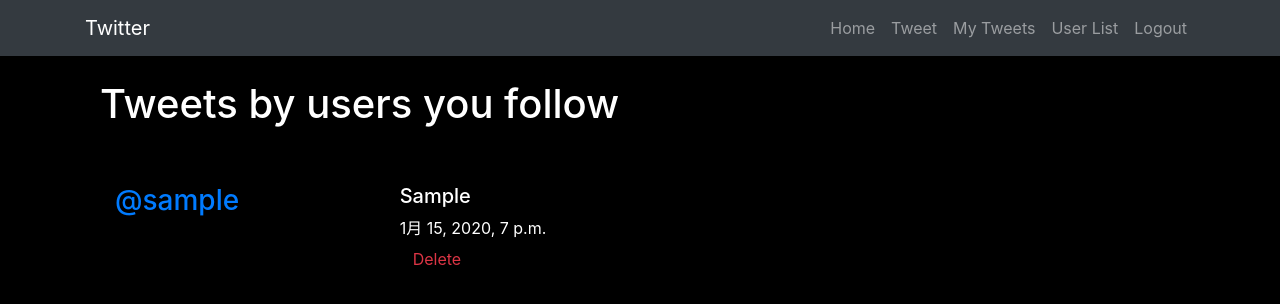
After one commit to RitsukiIwabuchi/twitterclone, a Django app: page /home-tweets/ in a window 1280 px wide. The commit adds this page. Shown: the top 304 px of the page. Run offline with Django 3.2, Linux system fonts and the light colour scheme; a user stored in the database is signed in; tables that the repository leaves empty hold one stand-in row (values such as "Sample post"); some libraries are stand-ins or nearby versions.

Commit message:
create follow and favorite

```diff
--- a/mysite/twitterclone/models.py
+++ b/mysite/twitterclone/models.py
@@ -6,7 +6,8 @@ from django.contrib.auth.models import User
 class Tweet(models.Model):
     user = models.ForeignKey(User, on_delete=models.CASCADE)
     tweet = models.TextField(max_length=140)
-    created_at = models.DateTimeField(auto_now=True)
+    created_at = models.DateTimeField(auto_now_add=True)
+    favorites = models.ManyToManyField(User, related_name="favorites")
 
     def __str__(self):
         return self.tweet
@@ -16,3 +17,16 @@ class Tweet(models.Model):
 
     class Meta:
         ordering = ["-created_at"]
+
+class Follow(models.Model):
+    follow_user = models.ForeignKey(User, on_delete=models.CASCADE, related_name="follow_user")
+    followed_user = models.ForeignKey(User, on_delete=models.CASCADE, related_name="followed_user")
+    followed_at = models.DateTimeField(auto_now=True)
+
+    class Meta:
+        constraints = [
+            models.UniqueConstraint(
+                fields=["follow_user", "followed_user"],
+                name="following_unique"
+            ),
+        ]
--- a/mysite/twitterclone/urls.py
+++ b/mysite/twitterclone/urls.py
@@ -11,6 +11,12 @@ urlpatterns = [
     path('signup/', views.SignUpView.as_view(), name='signup'),
     path('new/', views.CreateTweetView.as_view(), name='new'),
     path('my-tweets/<username>', views.MyTweetsView.as_view(), name='my-tweets'),
+    path('home-tweets/', views.HomeTweetView.as_view(), name='home-tweets'),
     path('delete/<int:pk>', views.TweetDeleteView.as_view(), name='delete'),
     path('delete/done/', views.TweetDeleteDoneView.as_view(), name='delete_done'),
+    path('userlist/', views.UserListView.as_view(), name='userlist'),
+    path('follow/', views.FollowView.as_view(), name='follow'),
+    path('followdelete/', views.FollowDeleteView.as_view(), name='followdelete'),
+    path('favorite/<int:pk>', views.FavoriteView.as_view(), name='favorite'),
+    path('favoritedelete/<int:pk>', views.FavoriteDeleteView.as_view(), name='favoritedelete'),
 ]
--- a/mysite/twitterclone/views.py
+++ b/mysite/twitterclone/views.py
@@ -1,12 +1,12 @@
-from django.shortcuts import get_object_or_404, render
+from django.shortcuts import get_object_or_404, redirect
 from django.urls import reverse, reverse_lazy
 from django.views import generic
-from django.utils import timezone
 from django.contrib.auth import login
 from django.contrib.auth.mixins import LoginRequiredMixin
+from django.contrib.auth.models import User
 from django.http import HttpResponseRedirect
 from .forms import SignUpForm, TweetForm
-from .models import Tweet
+from .models import Tweet, Follow
 
 class IndexView(generic.TemplateView):
     template_name = 'twitterclone/index.html'
@@ -35,18 +35,26 @@ class CreateTweetView(LoginRequiredMixin, generic.CreateView):
         self.object.save()
         return super().form_valid(form)
 
-class MyTweetsView(generic.ListView):
+class MyTweetsView(LoginRequiredMixin, generic.ListView):
     model = Tweet
     template_name = "twitterclone/tweet_list.html"
 
     def get_queryset(self):
         queryset = super().get_queryset()
-        return queryset.select_related('user').filter(user__username__iexact=self.request.user)
+        return queryset.select_related('user').filter(user__username__iexact=self.kwargs.get("username"))
 
     def get_context_data(self, **kwargs):
         context = super().get_context_data(**kwargs)
-        context["tweet_user"] = self.request.user
+        context["tweet_user"] = self.kwargs.get("username")
         return context
+
+class HomeTweetView(LoginRequiredMixin, generic.ListView):
+    model = Tweet
+    template_name = "twitterclone/tweet_list_home.html"
+
+    def get_queryset(self):
+        queryset = super().get_queryset()
+        return queryset.filter(user__in=Follow.objects.filter(follow_user=self.request.user).values('followed_user'))
 
 class TweetDeleteView(LoginRequiredMixin, generic.DeleteView):
     model = Tweet
@@ -59,3 +67,49 @@ class TweetDeleteView(LoginRequiredMixin, generic.DeleteView):
 
 class TweetDeleteDoneView(LoginRequiredMixin, generic.TemplateView):
     template_name = 'twitterclone/tweet_delete_done.html'
+
+class UserListView(LoginRequiredMixin, generic.ListView):
+    model = User
+    template_name = 'twitterclone/user_list.html'
+
+    def get_queryset(self):
+        queryset = super().get_queryset()
+        return queryset.exclude(username__iexact=self.request.user.username)
+
+    def get_context_data(self, **kwargs):
+        context = super().get_context_data(**kwargs)
+        context["followers"] = Follow.objects.filter(follow_user=self.request.user).values_list('followed_user_id', flat=True)
+        return context
+
+class FollowView(LoginRequiredMixin, generic.TemplateView):
+    def post(self, request, **kwargs):
+        user_pk = request.POST.get('user_pk')
+        follower = get_object_or_404(User, pk=user_pk)
+        follow = Follow(follow_user=self.request.user, followed_user=follower)
+        follow.save()
+        return HttpResponse()
+        #return redirect(reverse("twitterclone:userlist"))
+
+class FollowDeleteView(LoginRequiredMixin, generic.TemplateView):
+    def post(self, request, **kwargs):
+        user_pk = request.POST.get('user_pk')
+        follower = get_object_or_404(User, pk=user_pk)
+        follow = Follow.objects.get(follow_user=self.request.user, followed_user=follower)
+        follow.delete()
+        return redirect(reverse("twitterclone:userlist"))
+
+class FavoriteView(LoginRequiredMixin, generic.TemplateView):
+    def post(self, request, **kwargs):
+        tweet_pk = request.POST.get('tweet_pk')
+        tweet = get_object_or_404(Tweet, pk=tweet_pk)
+        tweet.favorites.add(request.user)
+        tweet.save()
+        return redirect(reverse("twitterclone:home-tweets"))
+
+class FavoriteDeleteView(LoginRequiredMixin, generic.TemplateView):
+    def post(self, request, **kwargs):
+        tweet_pk = request.POST.get('tweet_pk')
+        tweet = get_object_or_404(Tweet, pk=tweet_pk)
+        tweet.favorites.remove(request.user)
+        tweet.save()
+        return redirect(reverse("twitterclone:home-tweets"))
--- a/templates/twitterclone/_tweet.html
+++ b/templates/twitterclone/_tweet.html
@@ -6,12 +6,25 @@
 		<time class="time">{{ tweet_obj.created_at }}</time>
 
 		<div class="media-footer">
-			{% if user.is_authenticated and tweet_obj.user == user %}
+			{% if user.is_authenticated and tweet_obj.user == request.user %}
 			<a href="{% url 'twitterclone:delete' pk=tweet_obj.pk %}" title="delete" class="btn btn-simple">
 				<span class="fa fa-remove text-danger" aria-hidden="true"></span>
 				<span class="text-danger icon-label">Delete</span>
 			</a>
 			{% endif %}
+			{% if tweet_obj.user != request.user and request.user in tweet_obj.favorites.all %}
+			<form method="post" action="{% url 'twitterclone:favoritedelete' pk=tweet_obj.pk %}">
+                {% csrf_token %}
+				<input type="hidden" name="tweet_pk" value="{{ tweet_obj.pk }}">
+                <button type="submit" class="btn btn-outline-danger btn-sm">Favorite</button>
+            </form>
+			{% elif tweet_obj.user != request.user and not request.user in tweet_obj.favorites.all %}
+			<form method="post" action="{% url 'twitterclone:favorite' pk=tweet_obj.pk %}">
+                {% csrf_token %}
+				<input type="hidden" name="tweet_pk" value="{{ tweet_obj.pk }}">
+                <button type="submit" class="btn btn-outline-light btn-sm">Favorite</button>
+            </form>
+			{% endif %}
 		</div>
 	</div>
 </div>
--- a/templates/twitterclone/base.html
+++ b/templates/twitterclone/base.html
@@ -18,9 +18,10 @@
         </div>
         <div class="navbar-nav ml-auto">
             {% if user.is_authenticated %}
-            <a class="nav-item nav-link" href="" class="btn btn-simple">Home</a>
+            <a class="nav-item nav-link" href="{% url 'twitterclone:home-tweets' %}" class="btn btn-simple">Home</a>
             <a class="nav-item nav-link" href="{% url 'twitterclone:new' %}" class="btn btn-simple">Tweet</a>
             <a class="nav-item nav-link" href="{% url 'twitterclone:my-tweets' username=request.user.username %}" class="btn btn-simple">My Tweets</a>
+            <a class="nav-item nav-link" href="{% url 'twitterclone:userlist' %}" class="btn btn-simple">User List</a>
             <a class="nav-item nav-link" href="{% url 'twitterclone:logout' %}" class="btn btn-simple">Logout</a>
             {% else %}
             <a class="nav-item nav-link" href="{% url 'twitterclone:login' %}" class="btn btn-simple">Login</a>
--- /dev/null
+++ b/templates/twitterclone/tweet_list_home.html
@@ -0,0 +1,16 @@
+{% extends "twitterclone/base.html" %}
+{% block content %}
+
+<br>
+<div class="col-md-8">
+    <h1>Tweets by users you follow</h1>
+</div>
+
+<br/><br/>
+<div class="col-md-8">
+    {% for tweet_obj in tweet_list %}
+    {% include "twitterclone/_tweet.html" %}
+    {% endfor %}
+</div>
+
+{% endblock %}
```
Also changed, not shown: templates/twitterclone/user_list.html (added, +43 -0 lines), mysite/twitterclone/migrations/0003_auto_20210928_0349.py (added), mysite/twitterclone/migrations/0004_tweet_favorites.py (added), mysite/twitterclone/migrations/0005_auto_20210930_0615.py (added).
